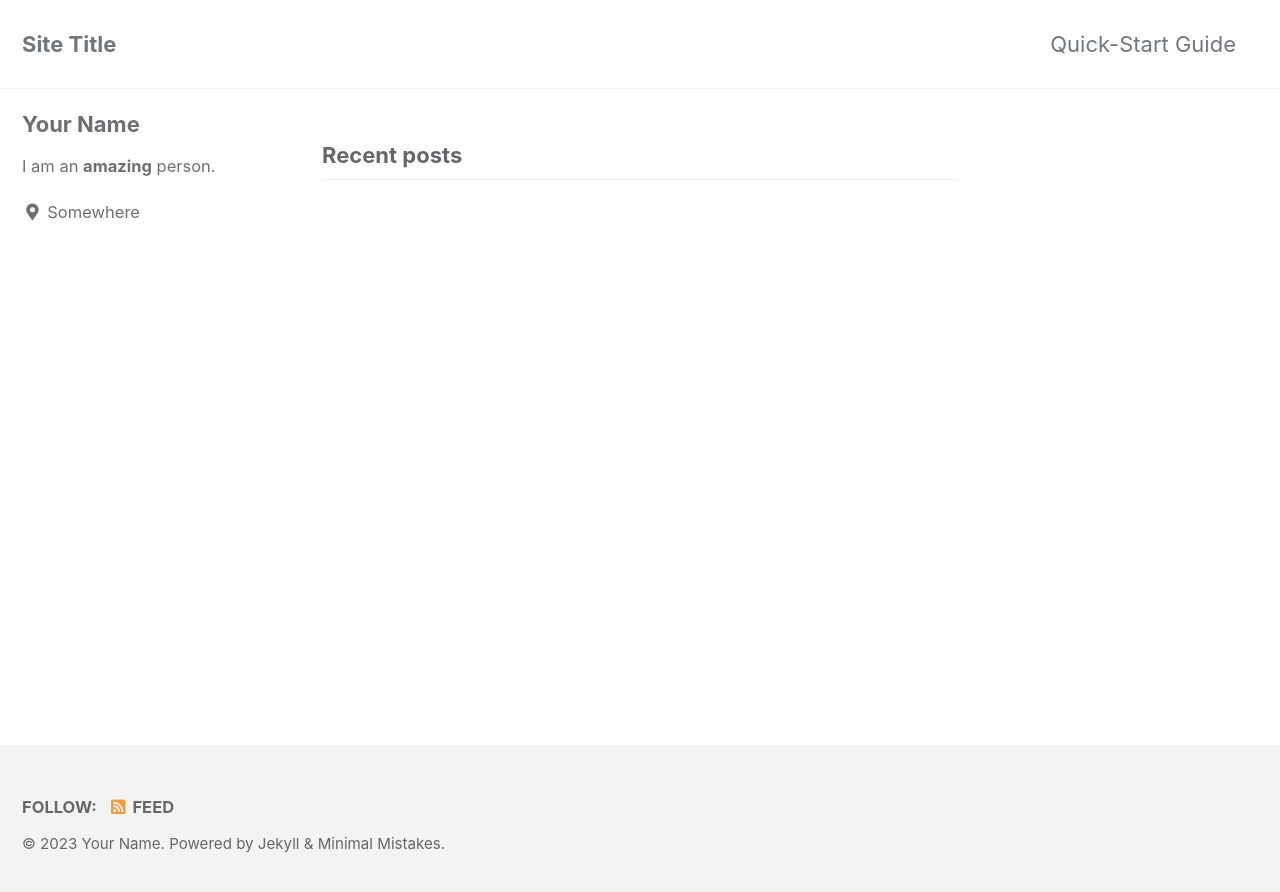
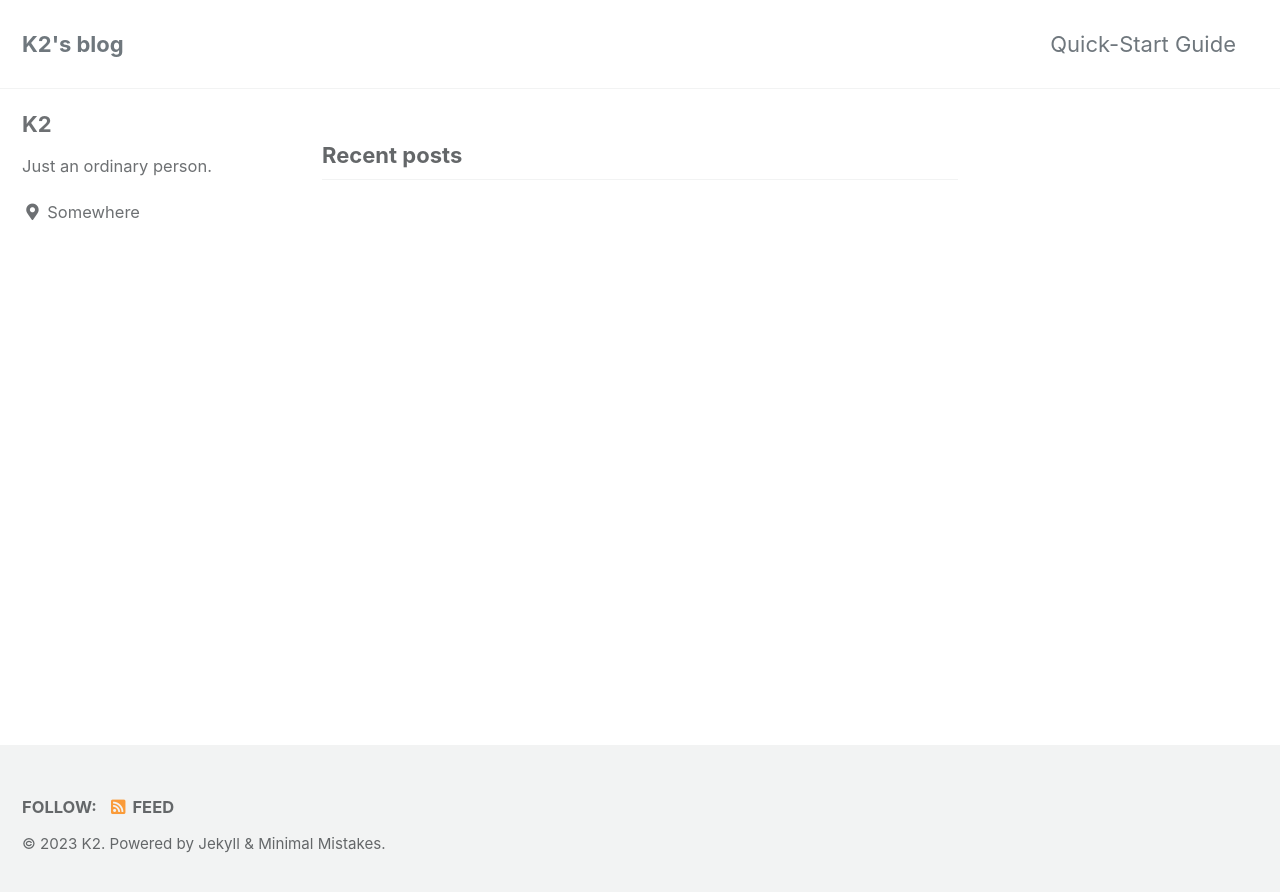
Before and after one commit to k2pctdn/k2pctdn.github.io.old, a Jekyll site: the page built from index.html, in a window 1280 px wide. Shown: the top 892 px of the page. Built offline with Jekyll 4.4.1, drawn with Linux system fonts in a browser that asks for light colours; cached includes are drawn as plain includes; the list of posts is cut into pages by our own code.

Commit message:
Update _config.yml

```diff
--- a/_config.yml
+++ b/_config.yml
@@ -16,11 +16,11 @@ minimal_mistakes_skin    : "default" # "air", "aqua", "contrast", "dark", "dirt"
 
 # Site Settings
 locale                   : "en-US"
-title                    : "Site Title"
+title                    : "K2's blog"
 title_separator          : "-"
 subtitle                 : # site tagline that appears below site title in masthead
-name                     : "Your Name"
-description              : "An amazing website."
+name                     : "K2"
+description              : "Be player one."
 url                      : # the base hostname & protocol for your site e.g. "https://mmistakes.github.io"
 baseurl                  : # the subpath of your site, e.g. "/blog"
 repository               : # GitHub username/repo-name e.g. "mmistakes/minimal-mistakes"
@@ -104,9 +104,9 @@ analytics:
 
 # Site Author
 author:
-  name             : "Your Name"
+  name             : "K2"
   avatar           : # path of avatar image, e.g. "/assets/images/bio-photo.jpg"
-  bio              : "I am an **amazing** person."
+  bio              : "Just an ordinary person."
   location         : "Somewhere"
   email            :
   links:
```
